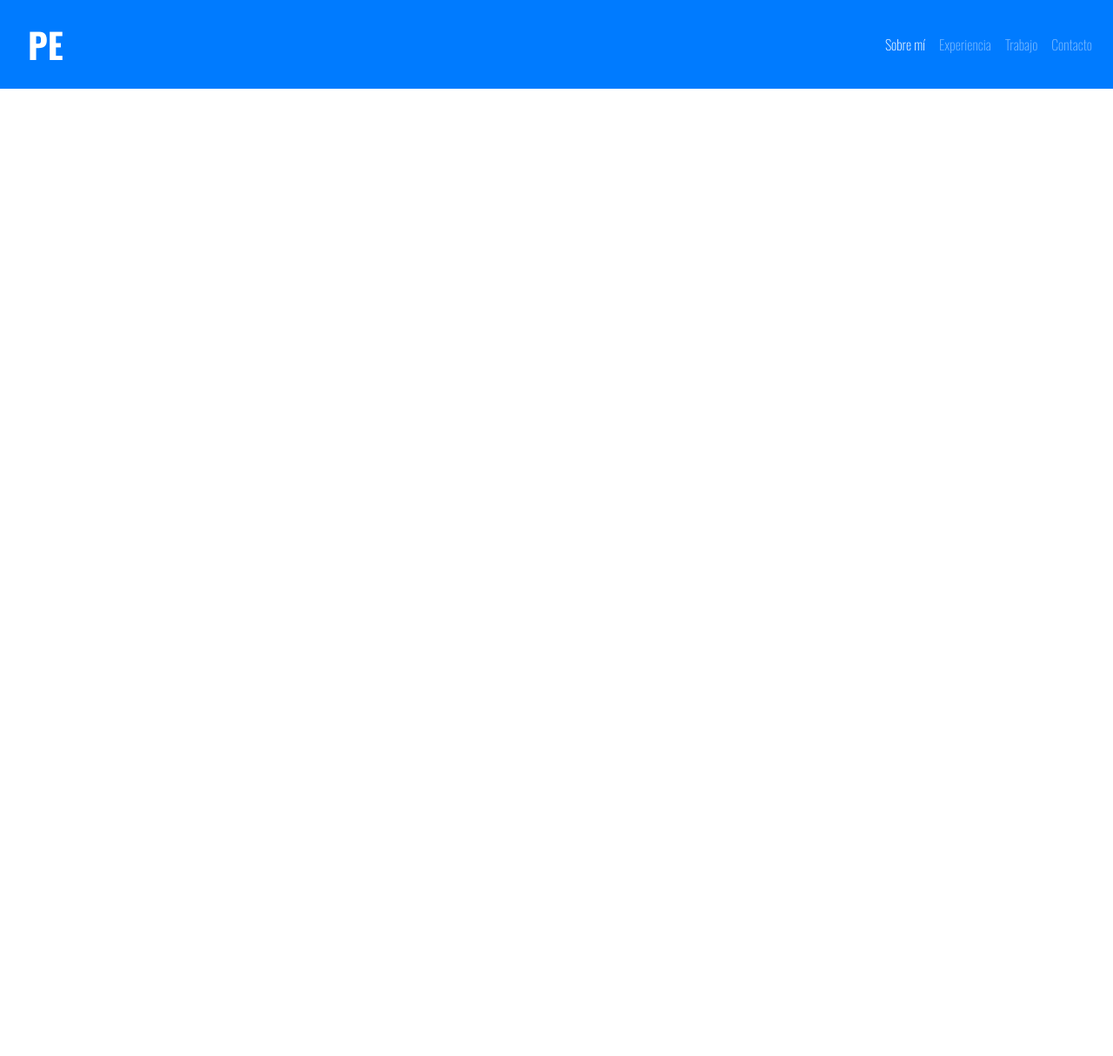
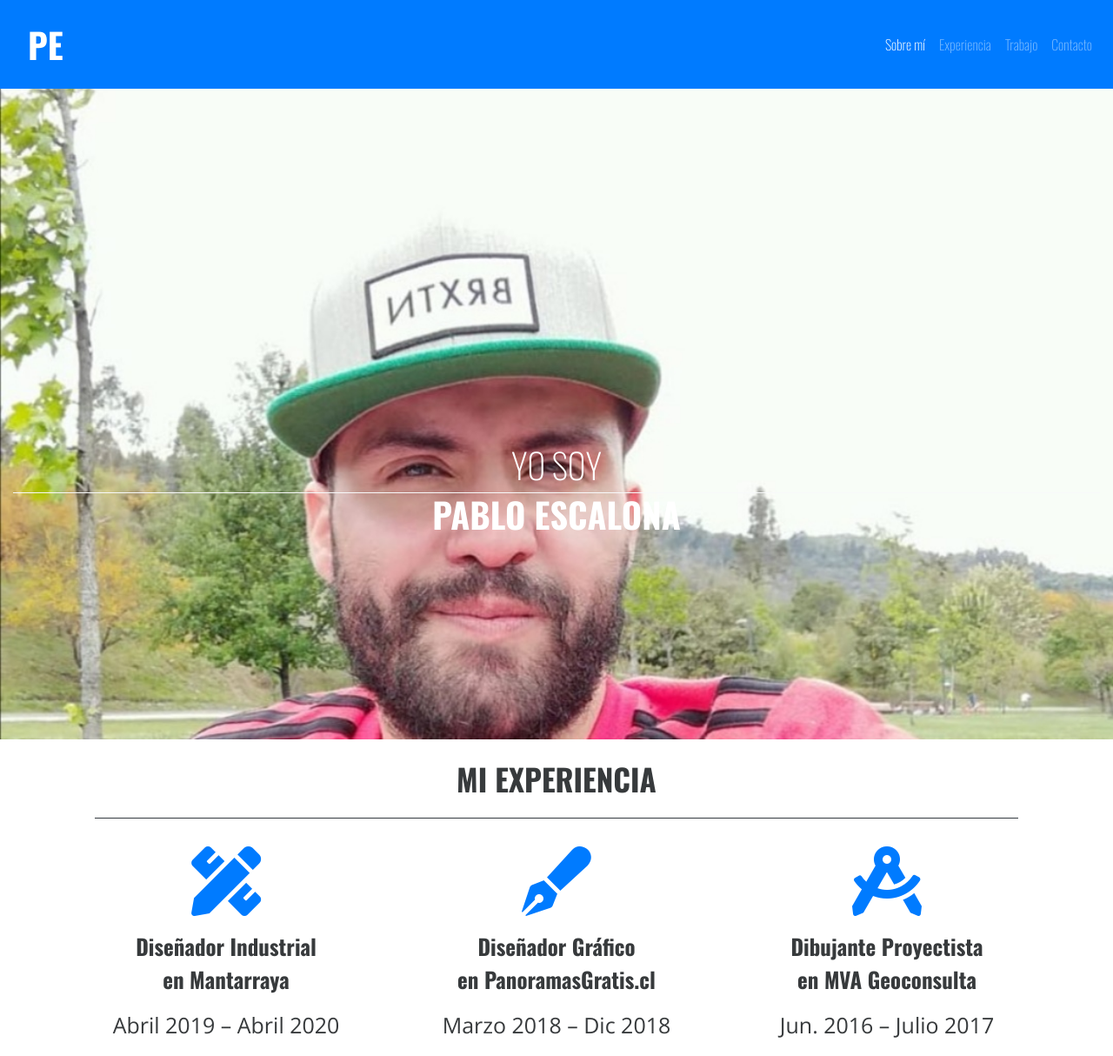
Before and after one commit to pezcalona/Mi-portafolio, a plain HTML site: page index.html in a window 1280 px wide. Shown: the whole page at 87% size. Before the commit the page ends 800 px from the top, so only its background shows below. Drawn offline with nearby package versions, Linux system fonts and the light colour scheme.

Commit message:
creacion segunda seccion v0.1.3

```diff
--- a/assets/css/style.css
+++ b/assets/css/style.css
@@ -5,3 +5,53 @@ body {
 .textonombre {
     font-size: 40px;
 }
+
+.imgFondo {
+    background-image: url('../img/bg-hero.jpeg');
+    background-size: cover;
+    background-repeat: no-repeat;
+    background-position: center top;
+    height: 100vh;
+    margin-top: 50px;
+}
+
+.encabezado1 {
+    padding-top: 460px;
+    font-size: 40px;
+    font-weight: 200;
+}
+
+.encabezado2 {
+    font-size: 40px;
+}
+
+.titulo1 {
+    font-size: 35px;
+}
+
+.titulo2 {
+    font-size: 25px;
+    font-weight: 700;
+}
+
+.titulo3 {
+    font-family: 'Open Sans', sans-serif;
+    font-size: 25px;
+
+}
+
+.colortx {
+    color: #373A3C;
+}
+
+.icono {
+    color: #007Bff;
+}
+
+.titulo2 a {
+    color: #373A3C;
+}
+
+.titulo2 a:hover {
+    color: #373A3C;
+}
--- a/index.html
+++ b/index.html
@@ -4,12 +4,13 @@
     <meta charset="UTF-8">
     <meta name="viewport" content="width=device-width, initial-scale=1.0">
     <title>Mi portafolio</title>
-    <link href="https://fonts.googleapis.com/css2?family=Open+Sans:wght@300&family=Oswald:wght@200;700&display=swap" rel="stylesheet">
+    <link href="https://fonts.googleapis.com/css2?family=Open+Sans:wght@300&family=Oswald:wght@200;600;700&display=swap" rel="stylesheet">
     <link rel="stylesheet" href="https://stackpath.bootstrapcdn.com/bootstrap/4.5.0/css/bootstrap.min.css" integrity="sha384-9aIt2nRpC12Uk9gS9baDl411NQApFmC26EwAOH8WgZl5MYYxFfc+NcPb1dKGj7Sk" crossorigin="anonymous">
+    <link rel="stylesheet" href="https://use.fontawesome.com/releases/v5.13.1/css/all.css" integrity="sha384-xxzQGERXS00kBmZW/6qxqJPyxW3UR0BPsL4c8ILaIWXva5kFi7TxkIIaMiKtqV1Q" crossorigin="anonymous">
     <link rel="stylesheet" href="./assets/css/style.css">
 </head>
 <body>
-    <nav class="navbar navbar-expand-lg navbar-dark p-3 mb-2 bg-primary text-white">
+    <nav class="navbar navbar-expand-lg navbar-dark p-3 bg-primary text-white fixed-top">
         <a class="navbar-brand ml-3 textonombre font-weight-bold" href="#">PE</a>
         <button class="navbar-toggler mr-3" type="button" data-toggle="collapse" data-target="#navbarSupportedContent" aria-controls="navbarSupportedContent" aria-expanded="false" aria-label="Toggle navigation">
           <span class="navbar-toggler-icon"></span>
@@ -33,7 +34,42 @@
         </div>
       </nav>
     <main>
-
+        <header class="imgFondo text-white">
+            <div class="container-fluid">
+                <h1 class="text-center display-3 encabezado1">
+                    YO SOY
+                </h1>
+                <h1 class="text-center font-weight-bold border-top border-light display-3 encabezado2">
+                    PABLO ESCALONA
+                </h1>
+            </div>
+        </header>
+        <section class="container text-center colortx">
+            <h1 class="font-weight-bold titulo1 pt-4 mx-4 pb-4 border-bottom border-dark">MI EXPERIENCIA</h1>
+            <div class="row">
+                <div class="col-12 col-sm-12 col-md-6 col-lg-4 col-xl-4 pt-4">
+                    <div>
+                        <i class="icono fas fa-pencil-ruler fa-5x"></i>
+                        <p class="mt-3 titulo2">Diseñador Industrial <br> en Mantarraya</p>
+                        <p class="titulo3 font-weight-light">Abril 2019 – Abril 2020</p>
+                    </div>
+                </div>
+                <div class="col-12 col-sm-12 col-md-6 col-lg-4 col-xl-4 pt-4">
+                    <div>
+                        <i class="icono fas fa-pen-fancy fa-5x"></i>
+                        <p class="mt-3 titulo2">Diseñador Gráfico <br> en <a href="http://panoramasgratis.cl" target="_blank">PanoramasGratis.cl</a></p>
+                        <p class="titulo3 font-weight-light">Marzo 2018 – Dic 2018</p>
+                    </div>
+                </div>
+                <div class="col-12 col-sm-12 col-md-6 col-lg-4 col-xl-4 pt-4">
+                    <div>
+                        <i class="icono fas fa-drafting-compass fa-5x"></i>
+                        <p class="mt-3 titulo2">Dibujante Proyectista <br> en MVA Geoconsulta</p>
+                        <p class="titulo3 font-weight-light">Jun. 2016 – Julio 2017</p>
+                    </div>
+                </div>
+            </div>
+        </section>
     </main>
     <section></section>
     <footer></footer>
```
Also changed, not shown: assets/img/bg-hero.jpeg (added), assets/img/bg-hero.jpg (added), assets/img/cuppon.png (added), assets/img/dmark.png (added), assets/img/iguana_page.png (added), assets/img/meet_coffee.png (added), assets/img/ricomida.png (added), assets/img/suricata.png (added).
